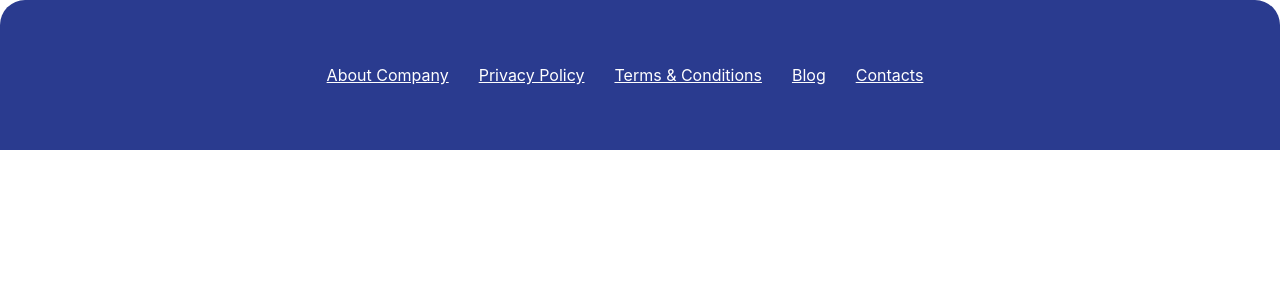
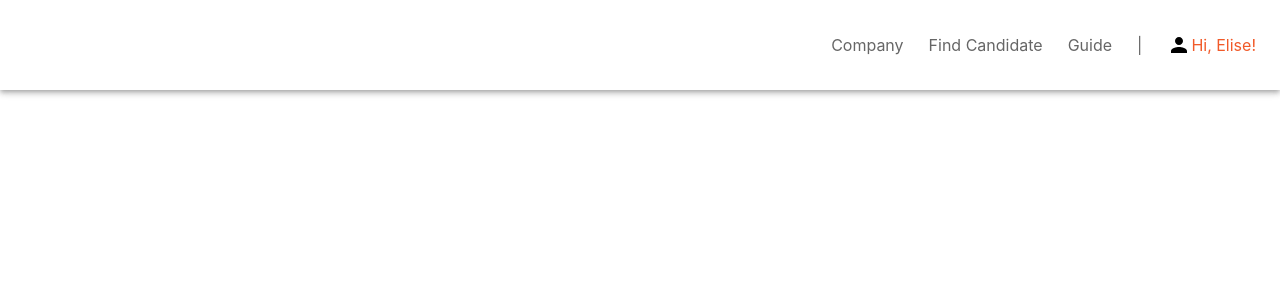
Before and after one commit to arif286/Grid-stack-project, a React (Create React App) app: page / in a window 1280 px wide. Shown: the top 300 px of the page. Built offline with nearby package versions, Linux system fonts and the light colour scheme.

Commit message:
complete header section

```diff
--- a/src/components/Footer/Footer.css
+++ b/src/components/Footer/Footer.css
@@ -11,9 +11,11 @@ ul.footer-list {
   padding-left: 0;
   display: flex;
   justify-content: center;
+  flex-wrap: wrap;
+  column-gap: 30px;
 }
 ul.footer-list li a {
   color: #fff;
-  margin-right: 30px;
   text-transform: capitalize;
+  text-decoration: none;
 }
--- a/src/components/Header/Header.js
+++ b/src/components/Header/Header.js
@@ -1,11 +1,60 @@
-import React from 'react';
+import AppBar from "@material-ui/core/AppBar";
+import { makeStyles } from "@material-ui/core/styles";
+import Toolbar from "@material-ui/core/Toolbar";
+import Typography from "@material-ui/core/Typography";
+import PersonIcon from "@material-ui/icons/Person";
+import React from "react";
 
-const Header = () => {
-	return (
-		<div>
+const useStyles = makeStyles((theme) => ({
+  root: {
+    flexGrow: 1,
+  },
+  header: {
+    justifyContent: "end",
+    backgroundColor: "white",
+		color: "#666666",
+		height: "90px",
+  },
+  title: {
+    marginRight: "25px",
+  },
+  person: {
+    display: "flex",
+    alignItems: "center",
+    justifyContent: "between",
+  },
+  textColor: {
+    color: "#F15A29",
+  },
+}));
 
-		</div>
-	);
-};
+function Header() {
+  const classes = useStyles();
+
+  return (
+    <div className={classes.root}>
+      <AppBar position="static">
+        <Toolbar className={classes.header}>
+          <Typography className={classes.title} variant="p">
+            Company
+          </Typography>
+          <Typography className={classes.title} variant="p">
+            Find Candidate
+          </Typography>
+          <Typography className={classes.title} variant="p">
+            Guide
+          </Typography>
+          <Typography className={classes.title} variant="p">
+            |
+          </Typography>
+          <div className={classes.person}>
+            <PersonIcon style={{ color: "black" }} />
+            <span className={classes.textColor}>Hi, Elise!</span>
+          </div>
+        </Toolbar>
+      </AppBar>
+    </div>
+  );
+}
 
 export default Header;
--- a/src/components/Home.js
+++ b/src/components/Home.js
@@ -1,12 +1,12 @@
 import React from 'react';
-import Footer from './Footer/Footer';
+// import Footer from './Footer/Footer';
 import Header from './Header/Header';
 
 const Home = () => {
 	return (
 		<>
 			<Header />
-			<Footer />
+			{/* <Footer /> */}
 		</>
 	);
 };
```
